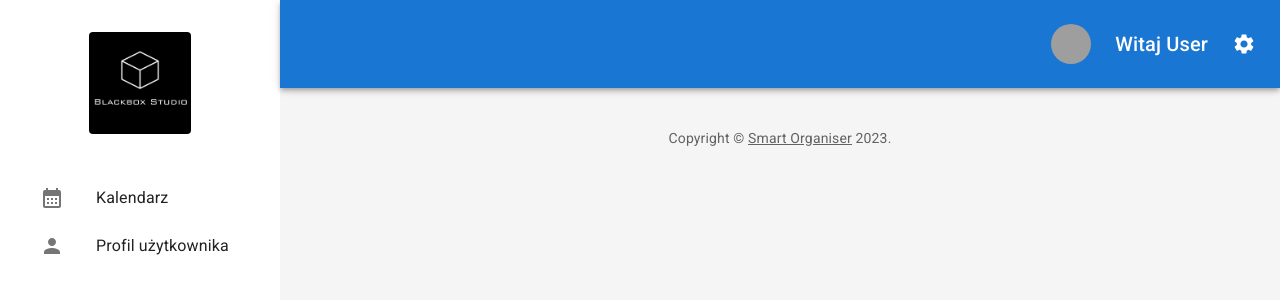
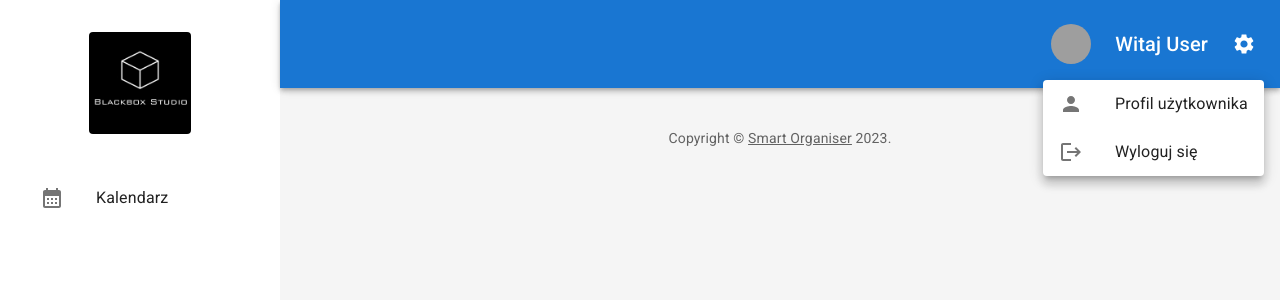
Before and after one commit to MarcinSQL/Smart-Organiser, a React (Create React App) app: page /main-page in a window 1280 px wide. Both pictures are taken after a click on the button 1244 px from the left and 44 px from the top of the page. Shown: the top 300 px of the page. Built offline with nearby package versions, Linux system fonts and the light colour scheme; no server answers; grey boxes are pictures that could not be loaded.

Commit message:
SO-24: Add get request to userProfile and Popover for Header

```diff
--- a/src/api/dashboard.service.ts
+++ b/src/api/dashboard.service.ts
@@ -18,9 +18,11 @@ export const dashboardDeleteUserProfile = (userId: IDeleteUserProfile) => {
 };
 
 export const dashboardUserProfile = () => {
-  return service.get(`${baseURL}user-profile`).then((response) => {
-    return Promise.resolve(response);
-  });
+  return service
+    .get(`${baseURL}user-profile`)
+    .then((response) => {
+      return Promise.resolve(response.data);
+    })
 };
 
 export const dashboardEditUserProfile = (personalData: IUserProfile) => {
--- a/src/components/Layout/LayoutHeader.tsx
+++ b/src/components/Layout/LayoutHeader.tsx
@@ -1,9 +1,39 @@
-import { AppBar, Avatar, IconButton, Typography } from "@mui/material";
+import {
+  AppBar,
+  Avatar,
+  Container,
+  IconButton,
+  Popover,
+  Typography,
+} from "@mui/material";
 import SettingsIcon from "@mui/icons-material/Settings";
 import { navigationWidth } from "components/utils/sizes";
 import { ILayoutHeader } from "modules/types/dashboard/layout.types";
+import { SignInLink, UserProfileLink } from "links";
+import { useNavigate } from "react-router-dom";
+import { useState } from "react";
+import ListItemButton from "@mui/material/ListItemButton";
+import ListItemIcon from "@mui/material/ListItemIcon";
+import ListItemText from "@mui/material/ListItemText";
+import PersonIcon from "@mui/icons-material/Person";
+import LogoutIcon from "@mui/icons-material/Logout";
 
 export default function LayoutHeader(props: ILayoutHeader) {
+  const navigate = useNavigate();
+
+  const [anchorEl, setAnchorEl] = useState<HTMLButtonElement | null>(null);
+
+  const handlePopoverClick = (event: React.MouseEvent<HTMLButtonElement>) => {
+    setAnchorEl(event.currentTarget);
+  };
+
+  const handlePopoverClose = () => {
+    setAnchorEl(null);
+  };
+
+  const popoverOpen = Boolean(anchorEl);
+  const popoverId = anchorEl ? anchorEl.id : "errorId";
+
   return (
     <AppBar
       sx={{
@@ -15,7 +45,7 @@ export default function LayoutHeader(props: ILayoutHeader) {
         width: `calc(100vw - ${navigationWidth}px)`,
       }}
     >
-      <IconButton>
+      <IconButton onClick={() => navigate(UserProfileLink)}>
         <Avatar
           alt={props.name}
           src={props.avatarSrc ? props.avatarSrc : "error"}
@@ -30,9 +60,44 @@ export default function LayoutHeader(props: ILayoutHeader) {
       >
         Witaj {props.name}
       </Typography>
-      <IconButton color="inherit">
+      <IconButton
+        id="userManagment"
+        onClick={handlePopoverClick}
+        color="inherit"
+      >
         <SettingsIcon />
       </IconButton>
+
+      {popoverId === "userManagment" ? (
+        <Popover
+          id={popoverId}
+          open={popoverOpen}
+          anchorEl={anchorEl}
+          onClose={handlePopoverClose}
+          anchorOrigin={{
+            vertical: "bottom",
+            horizontal: "right",
+          }}
+          transformOrigin={{
+            vertical: "top",
+            horizontal: "right",
+          }}
+          sx={{ mt: 2 }}
+        >
+          <ListItemButton onClick={() => navigate(UserProfileLink)}>
+            <ListItemIcon>
+              <PersonIcon />
+            </ListItemIcon>
+            <ListItemText primary="Profil użytkownika" />
+          </ListItemButton>
+          <ListItemButton onClick={() => navigate(SignInLink)}>
+            <ListItemIcon>
+              <LogoutIcon />
+            </ListItemIcon>
+            <ListItemText primary="Wyloguj się" />
+          </ListItemButton>
+        </Popover>
+      ) : null}
     </AppBar>
   );
 }
--- a/src/components/Layout/ListItems.tsx
+++ b/src/components/Layout/ListItems.tsx
@@ -18,12 +18,6 @@ export default function ListItems() {
         </ListItemIcon>
         <ListItemText primary="Kalendarz" />
       </ListItemButton>
-      <ListItemButton onClick={() => navigate(UserProfileLink)}>
-        <ListItemIcon>
-          <PersonIcon />
-        </ListItemIcon>
-        <ListItemText primary="Profil użytkownika" />
-      </ListItemButton>
     </React.Fragment>
   );
 }
--- a/src/modules/logic/authorization/mutations.ts
+++ b/src/modules/logic/authorization/mutations.ts
@@ -20,6 +20,7 @@ import {
   ApprovedAccountLink,
   ApprovedEmailLink,
   ApprovedResetPasswordLink,
+  MainPageLink,
   SignUpInfoLink,
 } from "links";
 
@@ -33,7 +34,7 @@ export function useLoginMutation() {
     },
     {
       onSuccess: (response: any) => {
-        //localhost/panel
+        navigate(MainPageLink);
       },
       onError: (response: any) => {
         ctx.isError = response.response.data.isError;
--- a/src/modules/logic/dashboard/mutations.ts
+++ b/src/modules/logic/dashboard/mutations.ts
@@ -1,27 +1,49 @@
-import { dashboardDeleteUserProfile, dashboardEditUserProfile } from "api/dashboard.service";
-import { IDeleteUserProfile, IUserProfile } from "modules/types/dashboard/userProfile.types";
+import {
+  dashboardDeleteUserProfile,
+  dashboardEditUserProfile,
+} from "api/dashboard.service";
+import {
+  IDeleteUserProfile,
+  IUserProfile,
+} from "modules/types/dashboard/userProfile.types";
+import { useContext } from "react";
 import { useMutation } from "react-query";
+import AuthContext from "store/auth-context";
 
 export function useEditUserProfileMutation() {
+  const ctx = useContext(AuthContext);
   return useMutation<unknown, unknown, IUserProfile>(
     (data) => {
       return dashboardEditUserProfile(data);
     },
     {
       onSuccess: (response: any) => {},
-      onError: (response: any) => {},
+      onError: (response: any) => {
+        ctx.isError = response.response.data.isError;
+        const errorMessage = response.response.data.errorMessage;
+        if (errorMessage === "MESSAGE_NOT_SENT")
+          ctx.message = "Żądanie nie zostało wysłane.";
+        else ctx.message = "Błąd nie został rozpoznany.";
+      },
     }
   );
 }
 
 export function useDeleteUserProfileMutation() {
+  const ctx = useContext(AuthContext);
   return useMutation<unknown, unknown, IDeleteUserProfile>(
     (data) => {
       return dashboardDeleteUserProfile(data);
     },
     {
       onSuccess: (response: any) => {},
-      onError: (response: any) => {},
+      onError: (response: any) => {
+        ctx.isError = response.response.data.isError;
+        const errorMessage = response.response.data.errorMessage;
+        if (errorMessage === "MESSAGE_NOT_SENT")
+          ctx.message = "Żądanie nie zostało wysłane.";
+        else ctx.message = "Błąd nie został rozpoznany.";
+      },
     }
   );
 }
--- /dev/null
+++ b/src/modules/logic/dashboard/queries.ts
@@ -0,0 +1,7 @@
+import { dashboardUserProfile } from "api/dashboard.service";
+import { useQuery } from "react-query";
+import { ProfileData } from "utils/query-keys";
+
+export default function useGetProfileDataQuery(){
+    return useQuery(ProfileData, dashboardUserProfile);
+}
--- /dev/null
+++ b/src/modules/logic/dashboard/useMainPage.ts
@@ -0,0 +1,6 @@
+import useGetProfileDataQuery from "./queries";
+
+export default function useMainPage() {
+  const { data, isLoading } = useGetProfileDataQuery();
+  return { data, isLoading };
+}
--- a/src/modules/logic/dashboard/useUserProfile.ts
+++ b/src/modules/logic/dashboard/useUserProfile.ts
@@ -9,6 +9,7 @@ import {
 } from "./mutations";
 import { IUserProfile } from "modules/types/dashboard/userProfile.types";
 import { useSearchParams } from "react-router-dom";
+import useGetProfileDataQuery from "./queries";
 
 interface IFormInput {
   img?: string;
@@ -26,6 +27,8 @@ export default function useUserProfile() {
   const mutation = useEditUserProfileMutation();
   const deleteUserMutation = useDeleteUserProfileMutation();
   const [userData] = useSearchParams();
+
+  const { data, isLoading } = useGetProfileDataQuery();
 
   const handlePopoverClick = (event: React.MouseEvent<HTMLButtonElement>) => {
     setAnchorEl(event.currentTarget);
@@ -113,5 +116,7 @@ export default function useUserProfile() {
     popoverOpen,
     anchorEl,
     handleModalClick,
+    data,
+    isLoading,
   };
 }
--- a/src/modules/views/dashboard/MainPage.tsx
+++ b/src/modules/views/dashboard/MainPage.tsx
@@ -1,11 +1,10 @@
 import Layout from "components/Layout/Layout";
-import { useContext } from "react";
-import UserContext from "store/user-context";
+import useMainPage from "modules/logic/dashboard/useMainPage";
 
 export default function MainPage() {
-  const ctx = useContext(UserContext);
+  const { data, isLoading } = useMainPage();
   return (
-    <Layout name={ctx.name} avatarSrc={ctx.img}>
+    <Layout name={!!data ? data.name : "User"} avatarSrc={!!data ? data.img : "error"}>
       {" "}
     </Layout>
   );
--- a/src/modules/views/dashboard/UserProfile.tsx
+++ b/src/modules/views/dashboard/UserProfile.tsx
@@ -4,24 +4,25 @@ import {
   Container,
   Box,
   Toolbar,
-  Typography,
   Popover,
   Grid,
 } from "@mui/material";
 import Layout from "components/Layout/Layout";
 import TextInput from "components/UI/TextInput";
 import useUserProfile from "modules/logic/dashboard/useUserProfile";
-import { useContext } from "react";
 
-import UserContext from "store/user-context";
 import classes from "./classes/UserProfile.module.css";
 import { TextFieldSize } from "components/UI/TextInput";
 import ModalTrueFalse from "components/UI/ModalTrueFalse";
 import UserProfileAvatar from "./UserProfileAvatar";
 import UserProfileInput from "./UserProfileInput";
 import UserProfileTitle from "./UserProfileTitle";
+import AuthContext from "store/auth-context";
+import { useContext } from "react";
+import Toast from "components/UI/Toast";
 
 export default function UserProfile() {
+  const ctx = useContext(AuthContext);
   const {
     handleEditAvatarClose,
     handleEditAvatarOpen,
@@ -43,11 +44,10 @@ export default function UserProfile() {
     popoverOpen,
     anchorEl,
     handleModalClick,
+    data
   } = useUserProfile();
-
-  const ctx = useContext(UserContext);
   return (
-    <Layout name={ctx.name} avatarSrc={ctx.img}>
+    <Layout name={!!data ? data.name : "User"} avatarSrc={!!data ? data.img : "error"}>
       <Toolbar />
       <Paper className={classes.container}>
         <UserProfileTitle onClick={handleModalOpen} />
@@ -173,9 +173,10 @@ export default function UserProfile() {
             </Container>
           </Popover>
         ) : (
-          ""
+          null
         )}
       </Paper>
+      {ctx.isError && <Toast message={ctx.message} />}
     </Layout>
   );
 }
--- a/src/store/user-context.tsx
+++ /dev/null
@@ -1,8 +0,0 @@
-import React from "react";
-
-const UserContext = React.createContext({
-  img: "",
-  name: "User",
-});
-
-export default UserContext;
--- /dev/null
+++ b/src/utils/query-keys.ts
@@ -0,0 +1 @@
+export const ProfileData = "profile-data";
```
